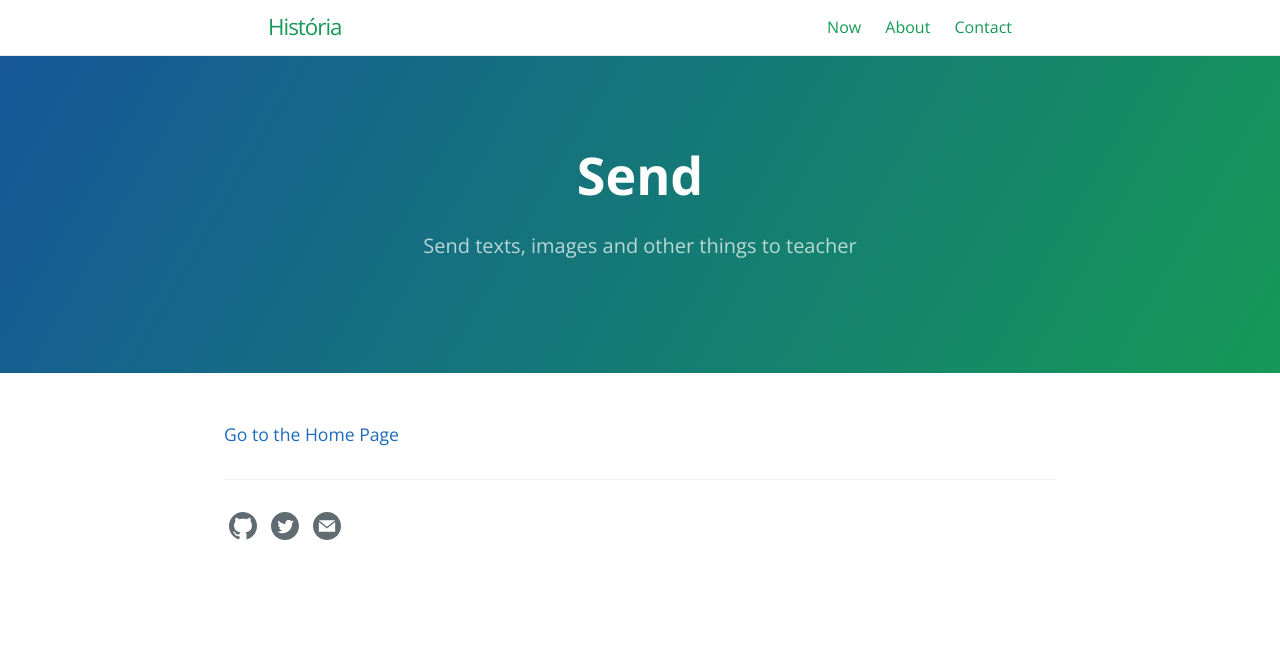
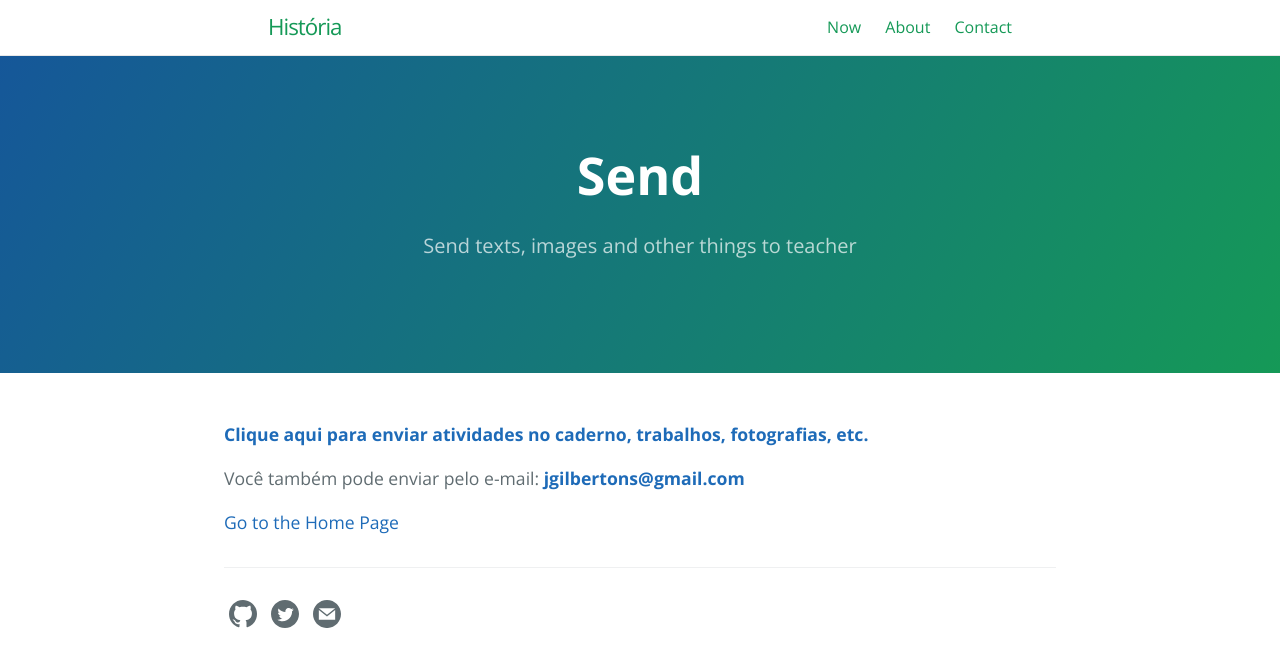
Before and after one commit to 0jonjo/arcada, a Jekyll site: the page built from send.md, in a window 1280 px wide. Shown: the top 667 px of the page. Built offline with Jekyll 4.4.1, drawn with Linux system fonts in a browser that asks for light colours.

Commit message:
Update send.md

```diff
--- a/send.md
+++ b/send.md
@@ -6,6 +6,8 @@ ref: contact
 order: 4
 ---
 
+**[Clique aqui para enviar atividades no caderno, trabalhos, fotografias, etc.](https://docs.google.com/forms/d/e/1FAIpQLScAslpCiJp3o1HdKS7dpVUWTulo-Z8WMuM3OnJKX-_Kuv4liQ/viewform?usp=sf_link)**
 
+Você também pode enviar pelo e-mail: **[jgilbertons@gmail.com](mailto:jgilbertons@gmail.com)**
 
 [Go to the Home Page]({{ '/' | absolute_url }})
```
